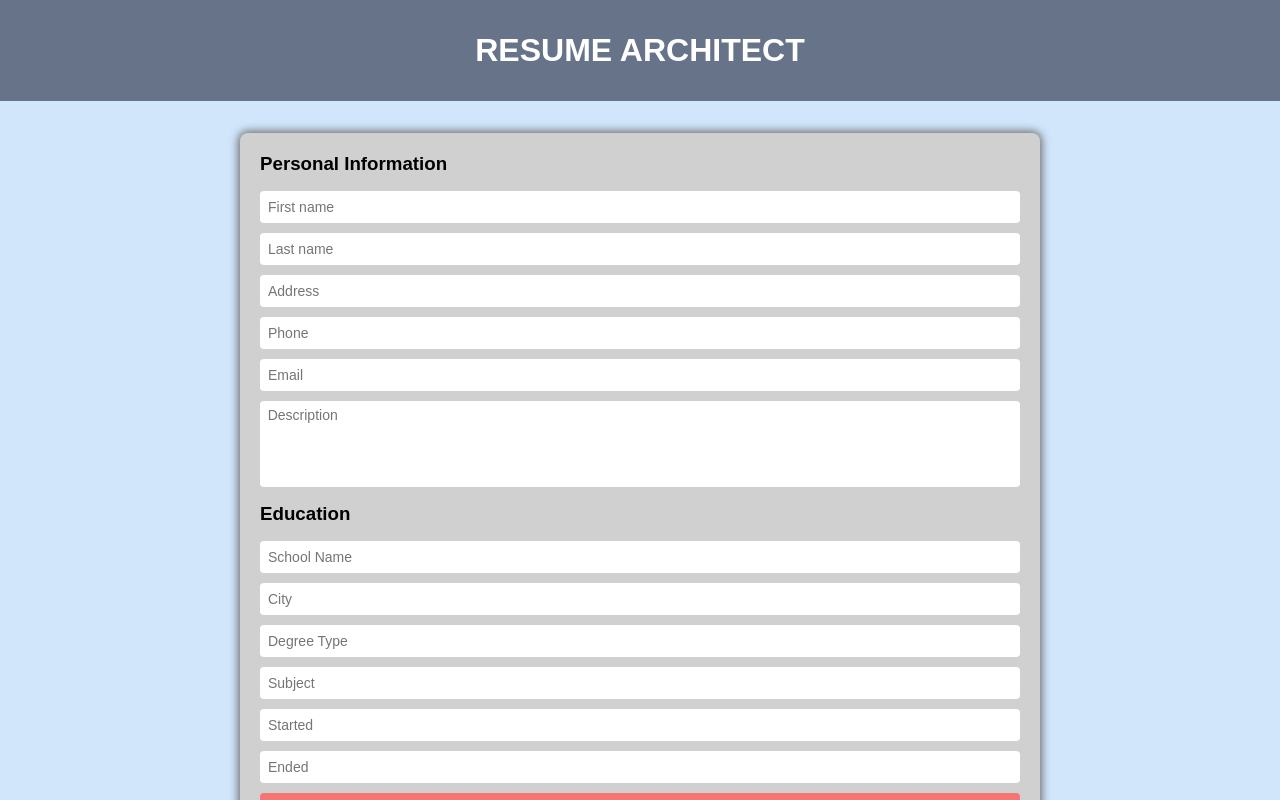
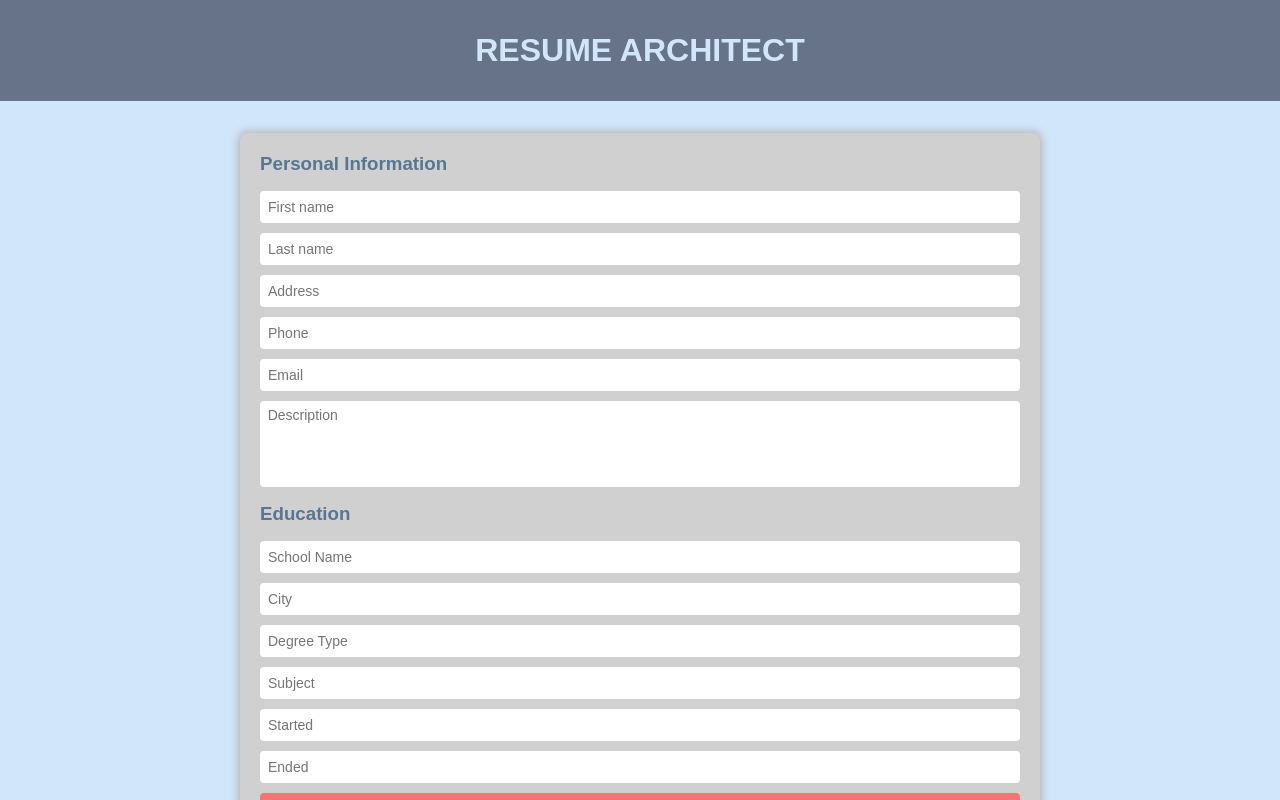
Before and after one commit to NelsonMN/CV-Application, a React (Create React App) app: page / in a window 1280 px wide. Shown: the top 800 px of the page. Built offline with nearby package versions, Linux system fonts and the light colour scheme.

Commit message:
Fixed handleParentChange in Form.js and added some more styling

```diff
--- a/src/components/Education.js
+++ b/src/components/Education.js
@@ -1,4 +1,4 @@
-import React, { Component } from "react";
+import React, { Component } from 'react';
 
 class Education extends Component {
 
--- a/src/components/Form.js
+++ b/src/components/Form.js
@@ -1,15 +1,14 @@
-import React, { Component } from "react";
-import PersonalInfo from "./PersonalInfo";
+import React, { Component } from 'react';
+import PersonalInfo from './PersonalInfo';
 import Education from './Education';
 import Experience from './Experience';
-import FormTitle from "./FormTitle";
-import Add from "./Add"
-import uniqid from "uniqid";
+import FormTitle from './FormTitle';
+import Add from './Add';
+import uniqid from 'uniqid';
 
 class Form extends Component {
-
   constructor(props) {
-    super(props)
+    super(props);
 
     this.state = {
       personal: {
@@ -18,9 +17,8 @@ class Form extends Component {
         address: '',
         phone: '',
         email: '',
-        description: ''
+        description: '',
       },
-
       education: [{
         school: '',
         city: '',
@@ -28,7 +26,7 @@ class Form extends Component {
         subject: '',
         started: '',
         ended: '',
-        id: uniqid()
+        id: uniqid(),
       }],
 
       experience: [{
@@ -37,9 +35,9 @@ class Form extends Component {
         city: '',
         started: '',
         ended: '',
-        id: uniqid()
+        id: uniqid(),
       }],
-    }
+    };
 
     this.handleParentChange = this.handleParentChange.bind(this);
     this.handleEduChange = this.handleEduChange.bind(this);
@@ -49,21 +47,23 @@ class Form extends Component {
   }
 
   handleParentChange(e) {
-    const value = e.target.value
-    this.setState({
-      personal: {...this.state.personal, [e.target.name]: value}
-    })
+    const value = e.target.value;
+    const name = e.target.name;
+    const personal = { ...this.state.personal }
+    personal[name] = value
+    this.setState({personal})
   }
 
   handleEduChange(e) {
-    const targetId = e.target.closest('.education-form').id
-    const targetInput = e.target.name
+    const targetId = e.target.closest('.education-form').id;
+    const targetInput = e.target.name;
+    const value = e.target.value;
 
     this.setState((prevState) => ({
       education: prevState.education.map((eduEntry) => {
         if (eduEntry.id !== targetId) return eduEntry;
         const eduEntryClone = { ...eduEntry }
-        eduEntryClone[targetInput] = e.target.value;
+        eduEntryClone[targetInput] = value;
         return eduEntryClone
       })
     }))
@@ -72,12 +72,13 @@ class Form extends Component {
   handleExpChange(e) {
     const targetId = e.target.closest('.experience-form').id
     const targetInput = e.target.name
+    const value = e.target.value;
 
     this.setState((prevState) => ({
       experience: prevState.experience.map((expEntry) => {
         if (expEntry.id !== targetId) return expEntry;
         const expEntryClone = { ...expEntry }
-        expEntryClone[targetInput] = e.target.value;
+        expEntryClone[targetInput] = value;
         return expEntryClone
       })
     }))
--- a/src/components/FormTitle.js
+++ b/src/components/FormTitle.js
@@ -1,8 +1,8 @@
-import React, { Component } from "react";
+import React, { Component } from 'react';
 
 class FormTitle extends Component {
     render() {
-        return <h3>{this.props.title}</h3>
+        return <h3 className='form-title'>{this.props.title}</h3>
     }
 }
 
--- a/src/styles/App.css
+++ b/src/styles/App.css
@@ -48,15 +48,15 @@ button.add {
 button.remove:hover,
 button.add:hover {
  opacity: 1;
- box-shadow: rgb(109, 109, 109) 0 0 2.5px 1px;
+ box-shadow: rgb(180, 180, 180) 0 0 2.5px 1px;
  font-weight: 600;
 }
 
 .app {
   width: 100%;
+  min-height: 100vw;
   display: flex;
   flex-direction: column;
-  justify-content: center;
   align-items: center;
   background-color: rgb(209, 230, 251);
 }
@@ -66,7 +66,7 @@ button.add:hover {
   text-align: center;
   padding: 2rem 0;
   background-color: rgb(103, 115, 137);
-  color: rgb(255, 255, 255);
+  color: rgb(209, 230, 251);
 }
 
 .form-holder {
@@ -77,10 +77,13 @@ button.add:hover {
   padding: 1.25rem;
   width: 800px;
   margin: 2rem 0;
-  /* background-color: rgb(232, 232, 233); */
   background-color: rgb(208, 208, 208);
-  box-shadow: rgb(109, 109, 109) 0 0px 8px 2px;
+  box-shadow: rgb(180, 180, 180) 0 0px 8px 2px;
   border-radius: .5rem;
+}
+
+.form-title {
+  color: rgb(88, 117, 146);
 }
 
 .personal-form,
```
Also changed, not shown: package.json (+3 -5 lines), 1 other file (tests, documents, lock files or other folders).
